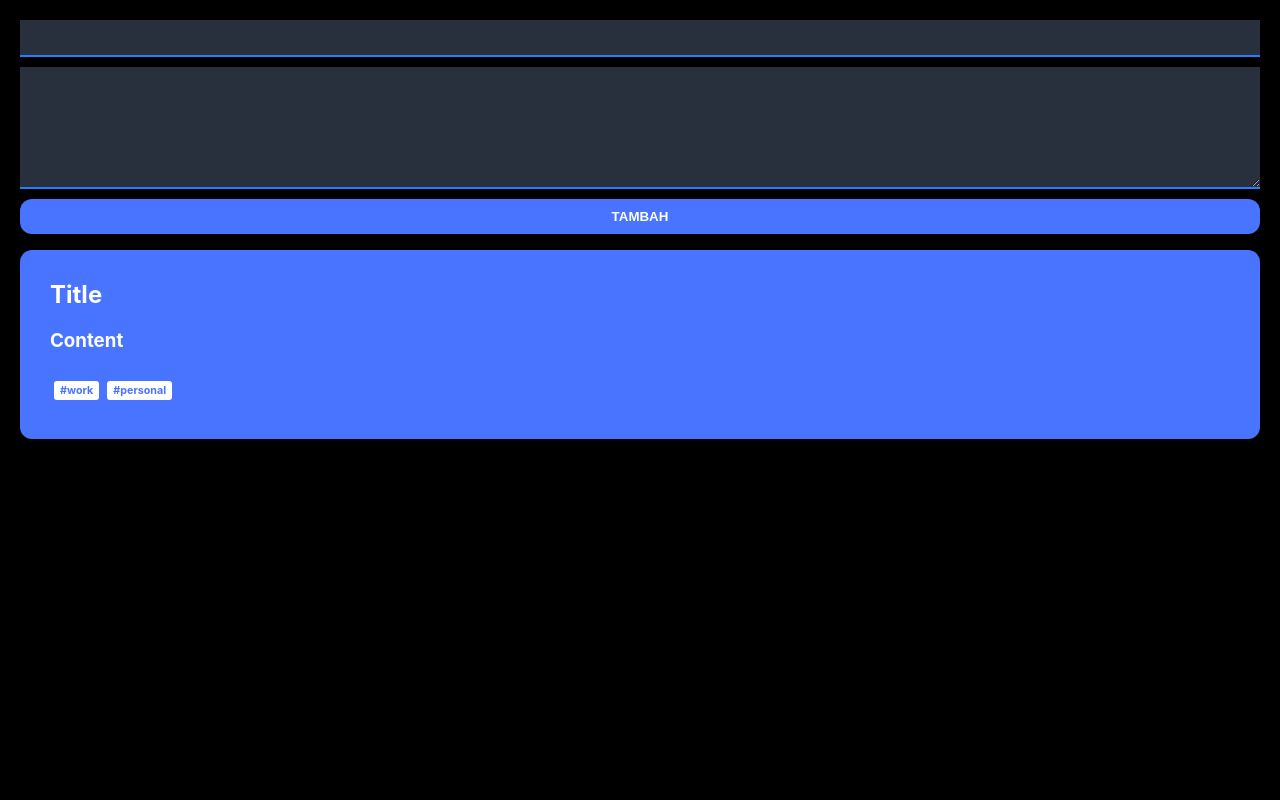
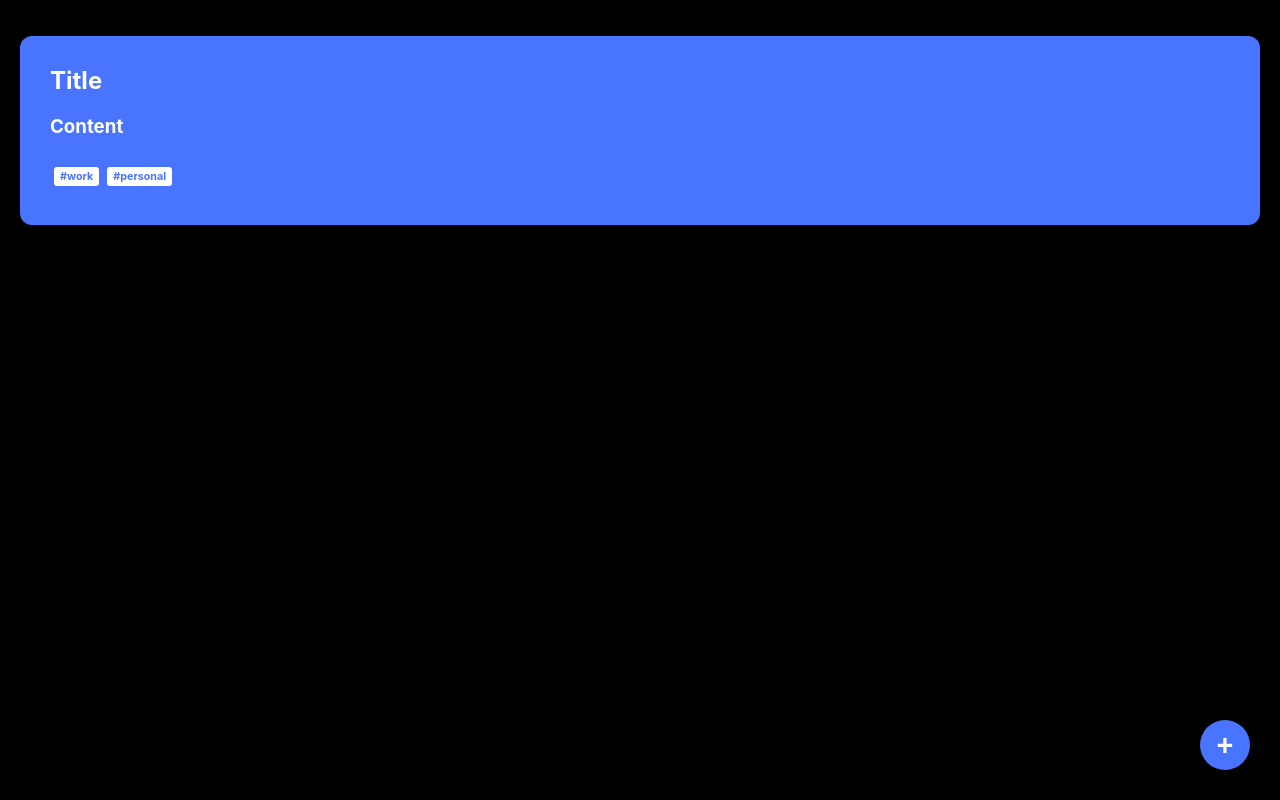
Before and after one commit to athdromeda/notebox, a React (Create React App) app: page / in a window 1280 px wide. Built offline with nearby package versions, Linux system fonts and the light colour scheme.

Commit message:
get hashtag from input and improve ui

```diff
--- a/src/App.css
+++ b/src/App.css
@@ -62,3 +62,18 @@ p{
   user-select: none;
   cursor: pointer;
 }
+
+.addnote-btn{
+  border-radius: 50%;
+  border: 0;
+  background: rgb(73, 116, 255);
+  color: white;
+  width: 50px;
+  height: 50px;
+  font-size: 1.8em;
+  font-weight: bold;
+  position: fixed;
+  bottom: 30px;
+  right: 30px;
+  cursor: pointer;
+}
--- a/src/App.js
+++ b/src/App.js
@@ -2,6 +2,14 @@ import React, { useState, useRef } from "react";
 import Sample from "./sample";
 import "./App.css";
 
+const AddNote = ({isFormShown, setForm}) => {
+  const handleClick=()=>{
+      setForm(!isFormShown);
+  }
+  return <button className="addnote-btn" onClick={handleClick}>
+    {isFormShown? 'x':'+'}
+  </button>;
+};
 const InputNote = ({ func }) => {
   const titleRef = useRef();
   const contentRef = useRef();
@@ -11,7 +19,7 @@ const InputNote = ({ func }) => {
       id: new Date().getTime(),
       title: title,
       content: content,
-      tags: ["work"],
+      tags: content.split(' ').filter(w=> w.startsWith('#')).map(w=>w.substring(1)),
       colorCode: 1,
     };
   };
@@ -77,6 +85,7 @@ const Notes = ({ notelist, onDelete }) => {
 };
 
 function App() {
+  const [showForm, setShowForm] = useState(false);
   const [note, setNote] = useState([
     {
       id: 909,
@@ -91,11 +100,16 @@ function App() {
     setNote((prev) => prev.filter((e) => e.id != id));
   };
 
+  const handleBtn = ()=>{
+    setShowForm(true)
+    console.log('clicked')
+  }
+
   return (
     <>
-      <InputNote func={setNote} />
+      {showForm && <InputNote func={setNote} />}
       <Notes notelist={note} onDelete={deleteNote} />
-      {/* <Sample/> */}
+      <AddNote isFormShown={showForm} setForm={setShowForm}/>
     </>
   );
 }
```
